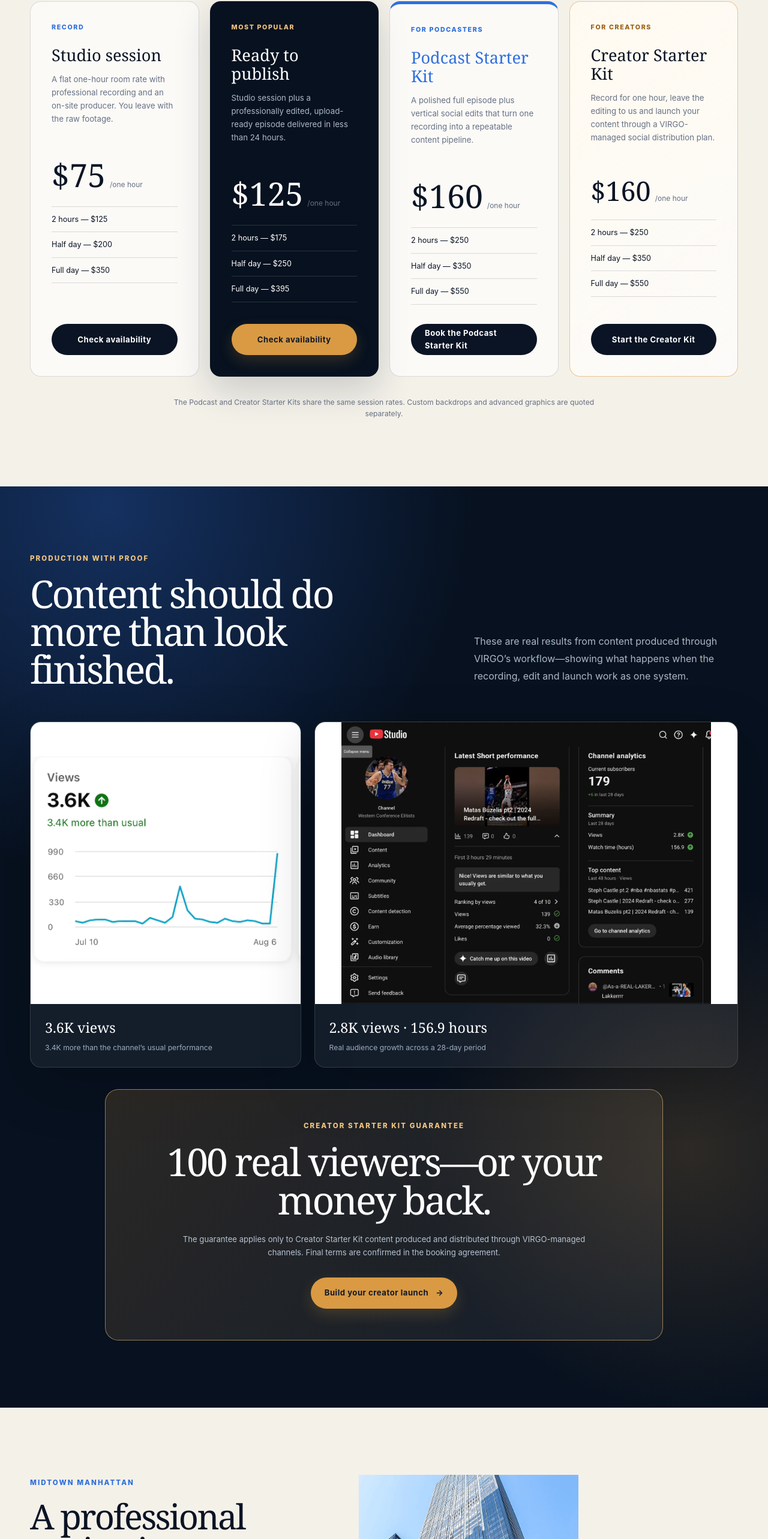
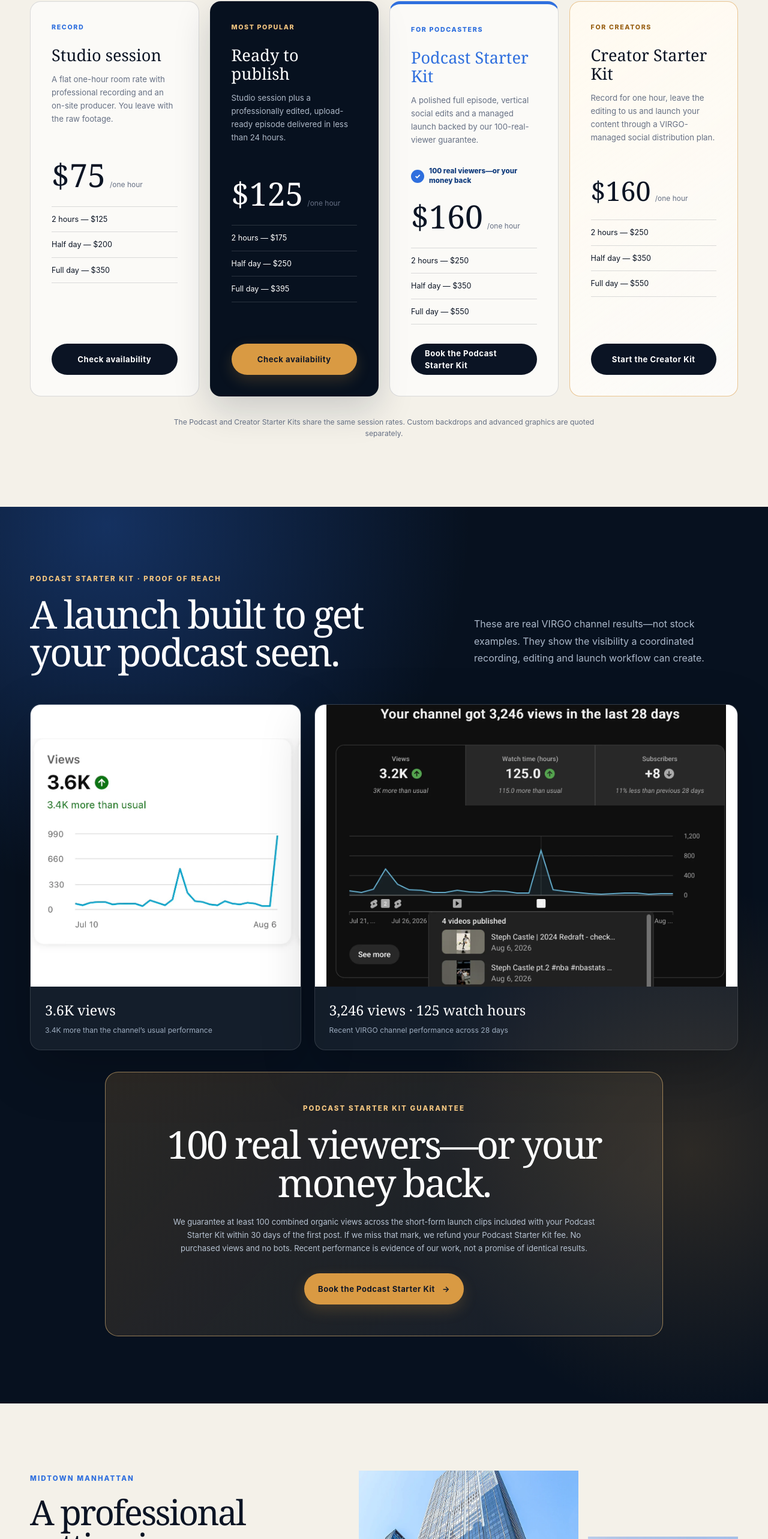
Before and after one commit to ezraberke/-Virgopodcast, a Next.js app: page / in a window 1280 px wide. Shown: the part 5506-8072 px from the top of the page at 60% size. Built offline with nearby package versions, Linux system fonts and the light colour scheme.

Commit message:
Add Podcast Starter Kit proof and guarantee
Show recent channel analytics as proof of reach and place the 100-real-viewer money-back guarantee directly in the Podcast Starter Kit offer.

```diff
--- a/app/globals.css
+++ b/app/globals.css
@@ -172,6 +172,8 @@
 .price-card h3 { margin: 10px 0 15px; font-family: Georgia, serif; font-size: 1.7rem; font-weight: 500; }
 .price-description { min-height: 106px; color: var(--muted); font-size: .83rem; line-height: 1.65; }
 .featured .price-description { color: #aeb9c8; }
+.price-guarantee { display: flex; align-items: center; gap: 8px; margin: 2px 0 0; color: #123d7e; font-size: .73rem; font-weight: 850; line-height: 1.35; }
+.price-guarantee span { display: grid; flex: 0 0 22px; place-items: center; width: 22px; height: 22px; border-radius: 50%; background: var(--blue); color: #fff; font-size: .7rem; }
 .price { display: flex; align-items: baseline; gap: 7px; margin: 24px 0 25px; }
 .price strong { font-family: Georgia, serif; font-size: 3.35rem; font-weight: 500; line-height: 1; }
 .price span { color: var(--muted); font-size: .75rem; }
--- a/app/page.tsx
+++ b/app/page.tsx
@@ -46,12 +46,13 @@
   {
     eyebrow: "For podcasters",
     title: "Podcast Starter Kit",
-    description: "A polished full episode plus vertical social edits that turn one recording into a repeatable content pipeline.",
+    description: "A polished full episode, vertical social edits and a managed launch backed by our 100-real-viewer guarantee.",
     price: "$160",
     note: "one hour",
     rows: ["2 hours — $250", "Half day — $350", "Full day — $550"],
     href: "/book",
     podcast: true,
+    guarantee: "100 real viewers—or your money back",
   },
   {
     eyebrow: "For creators",
@@ -225,6 +226,7 @@
                   <p className="price-eyebrow">{price.eyebrow}</p>
                   <h3>{price.title}</h3>
                   <p className="price-description">{price.description}</p>
+                  {price.guarantee && <p className="price-guarantee"><span aria-hidden="true">✓</span>{price.guarantee}</p>}
                   <div className="price"><strong>{price.price}</strong><span>/{price.note}</span></div>
                   <ul>{price.rows.map((row) => <li key={row}>{row}</li>)}</ul>
                   <a className={price.featured ? "button button-primary full" : "button button-dark full"} href={price.href}>
@@ -241,10 +243,10 @@
           <div className="container">
             <div className="results-intro">
               <div>
-                <p className="eyebrow light">Production with proof</p>
-                <h2>Content should do more than look finished.</h2>
+                <p className="eyebrow light">Podcast Starter Kit · proof of reach</p>
+                <h2>A launch built to get your podcast seen.</h2>
               </div>
-              <p>These are real results from content produced through VIRGO’s workflow—showing what happens when the recording, edit and launch work as one system.</p>
+              <p>These are real VIRGO channel results—not stock examples. They show the visibility a coordinated recording, editing and launch workflow can create.</p>
             </div>
             <div className="results-grid">
               <figure>
@@ -252,15 +254,15 @@
                 <figcaption><strong>3.6K views</strong><span>3.4K more than the channel’s usual performance</span></figcaption>
               </figure>
               <figure>
-                <img src="/assets/creator-results-channel.webp" alt="YouTube Studio analytics showing 2.8 thousand views and 156.9 watch hours in 28 days" loading="lazy" />
-                <figcaption><strong>2.8K views · 156.9 hours</strong><span>Real audience growth across a 28-day period</span></figcaption>
+                <img src="/assets/podcast-starter-kit-results.webp" alt="YouTube Studio analytics showing 3,246 views, 125 watch hours and 8 new subscribers in 28 days" loading="lazy" />
+                <figcaption><strong>3,246 views · 125 watch hours</strong><span>Recent VIRGO channel performance across 28 days</span></figcaption>
               </figure>
             </div>
             <div className="guarantee-card">
-              <p className="eyebrow light">Creator Starter Kit guarantee</p>
+              <p className="eyebrow light">Podcast Starter Kit guarantee</p>
               <h3>100 real viewers—or your money back.</h3>
-              <p>The guarantee applies only to Creator Starter Kit content produced and distributed through VIRGO-managed channels. Final terms are confirmed in the booking agreement.</p>
-              <a className="button button-primary" href="/book#creator-kit">Build your creator launch <span aria-hidden="true">→</span></a>
+              <p>We guarantee at least 100 combined organic views across the short-form launch clips included with your Podcast Starter Kit within 30 days of the first post. If we miss that mark, we refund your Podcast Starter Kit fee. No purchased views and no bots. Recent performance is evidence of our work, not a promise of identical results.</p>
+              <a className="button button-primary" href="/book#podcast-starter-kit">Book the Podcast Starter Kit <span aria-hidden="true">→</span></a>
             </div>
           </div>
         </section>
@@ -289,8 +291,8 @@
             <div className="faq-list">
               <details><summary>How fast will I receive my video?</summary><p>Videos recorded in the studio are delivered in less than 24 hours. Larger packages or advanced graphics may need a custom timeline.</p></details>
               <details><summary>Can a remote guest join?</summary><p>Yes. We can bring a remote guest into the conversation with clean audio and video.</p></details>
-              <details><summary>What is the Creator Starter Kit?</summary><p>It combines a one-hour recording session, finished social content and a managed launch designed to get your work in front of real viewers.</p></details>
-              <details><summary>How does the 100-viewer guarantee work?</summary><p>It applies only to Creator Starter Kit content distributed through VIRGO-managed channels. The exact deliverables and guarantee terms are included in your booking agreement.</p></details>
+              <details><summary>What is the Podcast Starter Kit?</summary><p>It combines a studio recording, a polished full episode, vertical social edits and a managed launch designed to introduce your podcast to real viewers.</p></details>
+              <details><summary>How does the 100-viewer guarantee work?</summary><p>We guarantee at least 100 combined organic views across the short-form launch clips included with your Podcast Starter Kit within 30 days of the first post. If we miss that mark, we refund your Podcast Starter Kit fee. Final deliverables are confirmed in your booking agreement.</p></details>
             </div>
           </div>
         </section>
--- a/lib/booking-config.ts
+++ b/lib/booking-config.ts
@@ -38,7 +38,7 @@
     id: "episode-social",
     family: "For podcasters",
     title: "Podcast Starter Kit",
-    description: "A polished full episode plus vertical social edits that turn one recording into a repeatable content pipeline.",
+    description: "A polished full episode, vertical social edits and a managed launch backed by our 100-real-viewer guarantee.",
     prices: [16000, 25000, 35000, 55000],
   },
   {
```
Also changed, not shown: app/book/page.tsx (+5 -5 lines), public/assets/podcast-starter-kit-results.webp (added).
